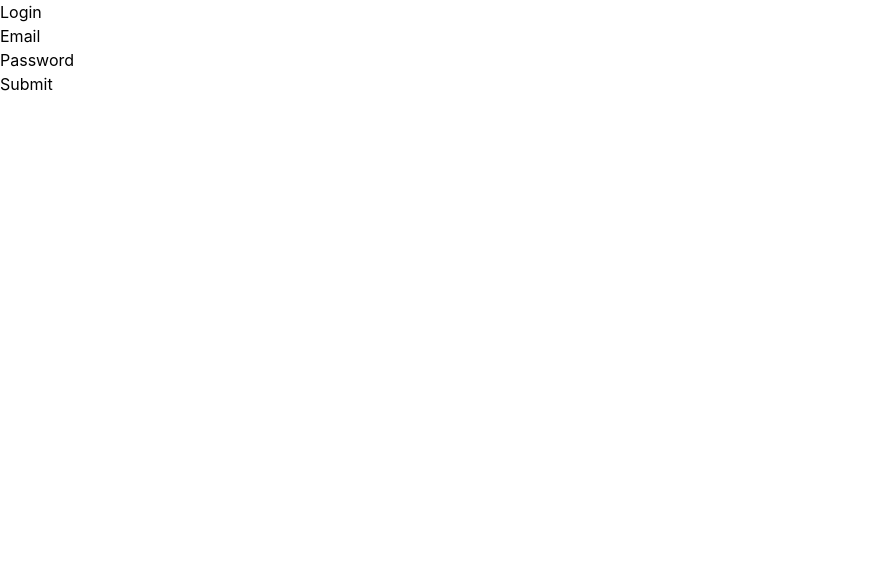
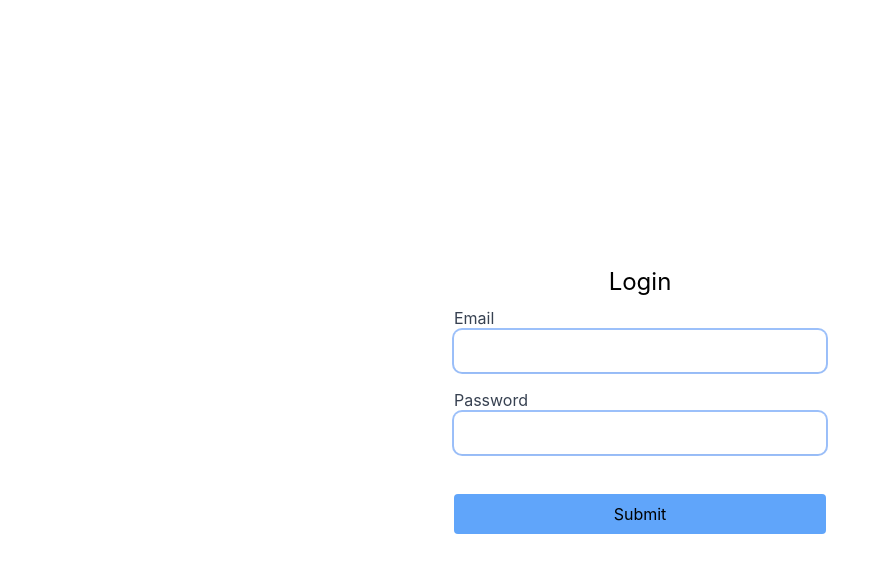
Before and after one commit to AdiGajbhiye/easytax, a React (Vite) app in the folder packages/ui/: page /login in a window 1280 px wide. Shown: the top 572 px of the page, without its empty margins (0-890 px from the left). Built offline with nearby package versions, Linux system fonts and the light colour scheme.

Commit message:
added login styling

```diff
--- a/packages/ui/package.json
+++ b/packages/ui/package.json
@@ -11,6 +11,7 @@
     "preview": "vite preview"
   },
   "dependencies": {
+    "classnames": "^2.3.1",
     "react": "^17.0.2",
     "react-dom": "^17.0.2",
     "react-hook-form": "^7.30.0",
--- a/packages/ui/src/components/login/index.tsx
+++ b/packages/ui/src/components/login/index.tsx
@@ -16,18 +16,25 @@ function Login() {
   const onSubmit: SubmitHandler<LoginForm> = (data) => console.log(data);
 
   return (
-    <div>
-      <h1>Login</h1>
-      <form onSubmit={handleSubmit(onSubmit)}>
-        <TextField name="email" label="Email" formProps={register('email', { required: true })} error={errors?.email} />
+    <div className="flex justify-center items-center h-screen">
+      <div className="flex flex-col items-center">
+        <div className="text-2xl">Login</div>
+        <form onSubmit={handleSubmit(onSubmit)} className="flex flex-col items-center">
+          <TextField
+            name="email"
+            label="Email"
+            formProps={register('email', { required: true })}
+            error={errors?.email}
+          />
           <TextField
             name="password"
             label="Password"
             formProps={register('password', { required: true, minLength: 8, maxLength: 20 })}
             error={errors?.password}
           />
-        <input type="submit" />
+          <input type="submit" className="bg-blue-400 rounded py-2 mt-8 w-full" />
         </form>
+      </div>
     </div>
   );
 }
--- a/packages/ui/src/ui-kit/TextField.tsx
+++ b/packages/ui/src/ui-kit/TextField.tsx
@@ -1,3 +1,4 @@
+import classNames from 'classnames';
 import { FieldError, UseFormRegisterReturn } from 'react-hook-form';
 
 interface IProps {
@@ -9,12 +10,31 @@ interface IProps {
 
 function TextField({ name, label, formProps, error }: IProps) {
   return (
-    <div>
-      <label htmlFor={name}>
+    <div className="flex flex-col m-2 w-full">
+      <label htmlFor={name} className="text-gray-700 relative">
         {label}
-        <input {...formProps} />
+        {error && <span className="text-red-500 required-dot">*</span>}
+        <input
+          className={classNames(
+            'ring-2 rounded-lg border-transparent flex-1 appearance-none border border-gray-300 w-full py-2 px-4 bg-white text-gray-700 placeholder-gray-400 shadow-sm text-base focus:outline-none focus:ring-2 focus:ring-purple-600 focus:border-transparent',
+            { 'ring-red-500': !!error },
+          )}
+          {...formProps}
+        />
+        {error && (
+          <svg
+            xmlns="http://www.w3.org/2000/svg"
+            width="15"
+            height="15"
+            fill="currentColor"
+            className="absolute text-red-500 right-2 bottom-3"
+            viewBox="0 0 1792 1792"
+          >
+            <path d="M1024 1375v-190q0-14-9.5-23.5t-22.5-9.5h-192q-13 0-22.5 9.5t-9.5 23.5v190q0 14 9.5 23.5t22.5 9.5h192q13 0 22.5-9.5t9.5-23.5zm-2-374l18-459q0-12-10-19-13-11-24-11h-220q-11 0-24 11-10 7-10 21l17 457q0 10 10 16.5t24 6.5h185q14 0 23.5-6.5t10.5-16.5zm-14-934l768 1408q35 63-2 126-17 29-46.5 46t-63.5 17h-1536q-34 0-63.5-17t-46.5-46q-37-63-2-126l768-1408q17-31 47-49t65-18 65 18 47 49z" />
+          </svg>
+        )}
       </label>
-      {error && <div>error</div>}
+      {error && <p className="text-sm text-red-500">{error}</p>}
     </div>
   );
 }
```
Also changed, not shown: 1 other file (tests, documents, lock files or other folders). Lines whose indentation alone changed are shown as unchanged.
